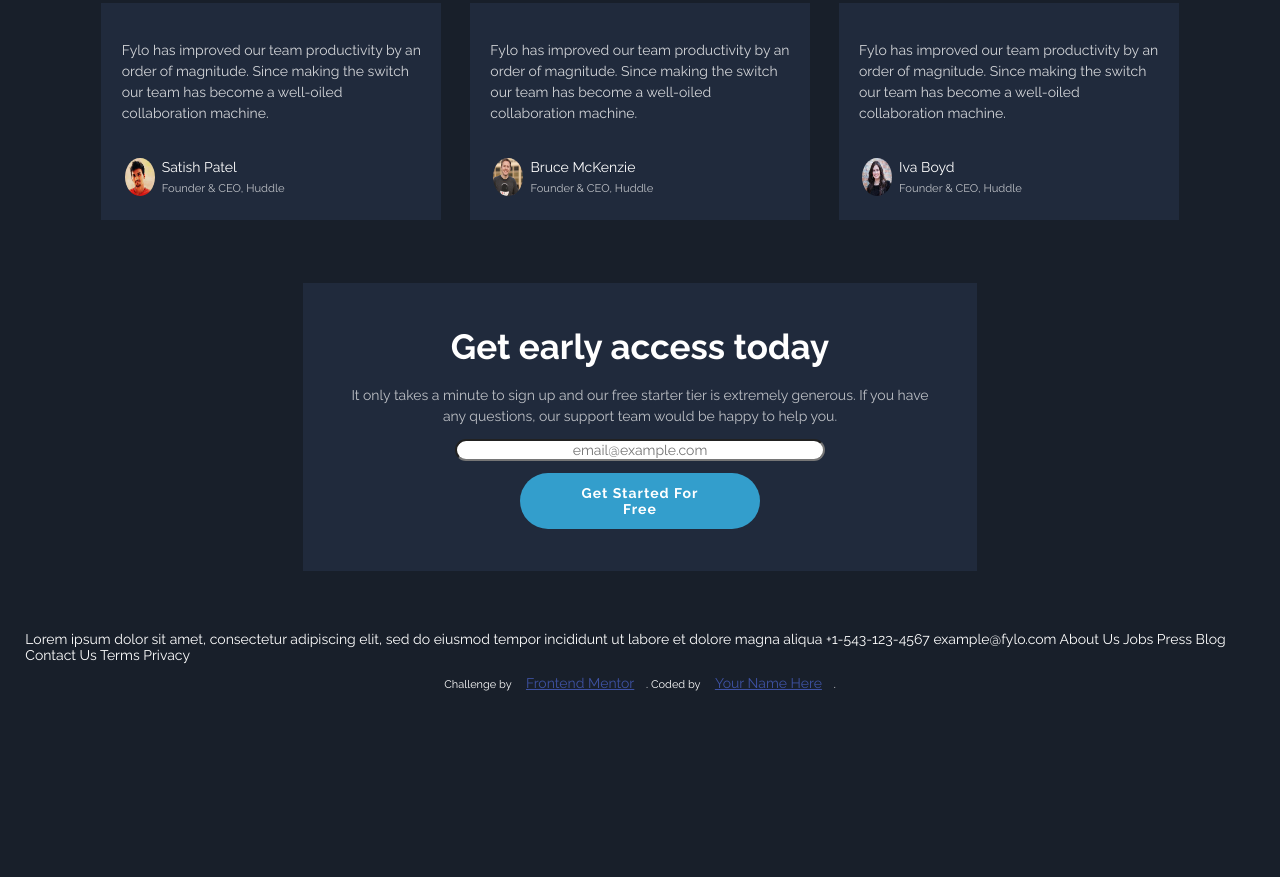
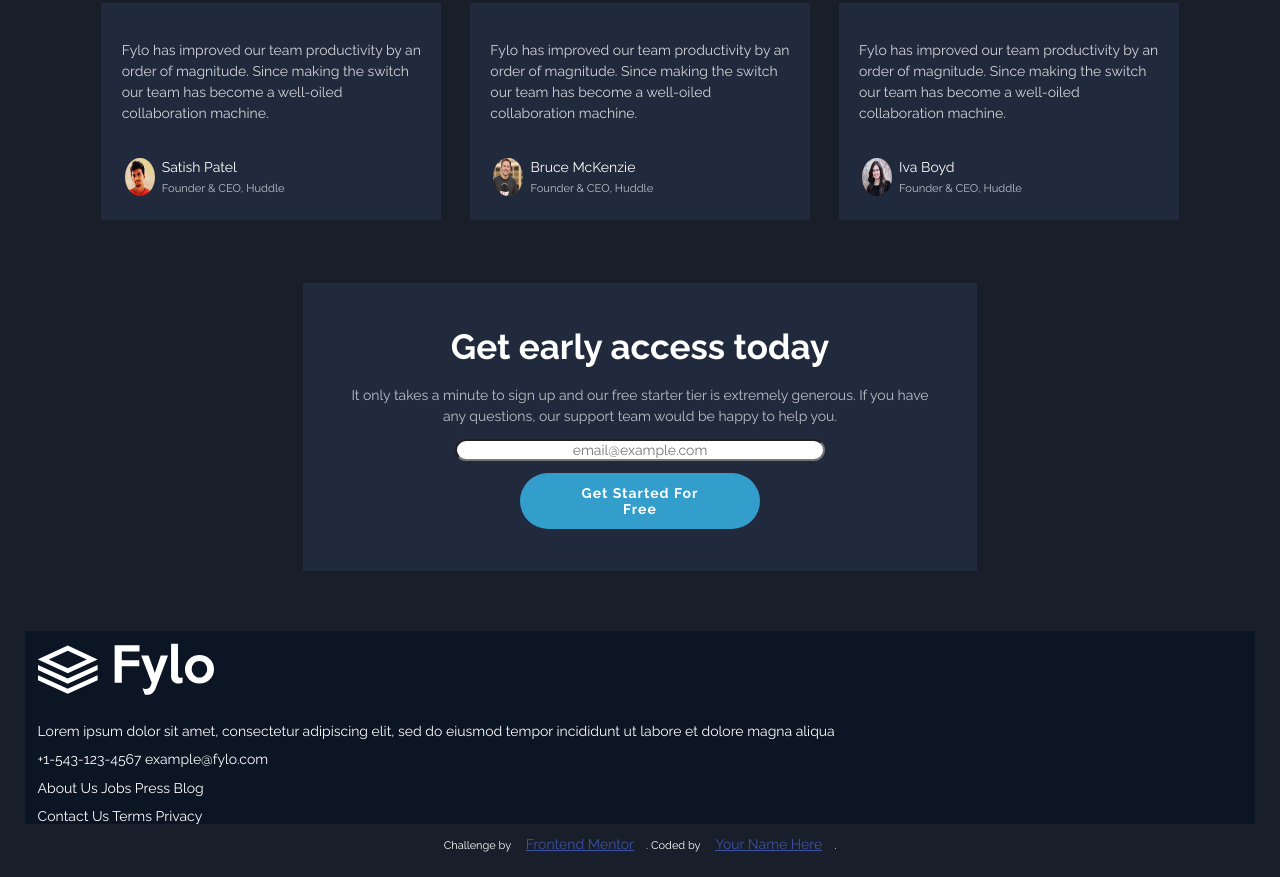
Before and after one commit to Skyz03/Fylo-dark-theme, a plain HTML site: page index.html in a window 1280 px wide. Shown: the part 2010-2887 px from the top of the page. Before the commit the page ends 2727 px from the top, so only its background shows below. Drawn offline with Linux system fonts and the light colour scheme.

Commit message:
Updates in the footer section

```diff
--- a/index.html
+++ b/index.html
@@ -174,27 +174,35 @@
     </section>
 
   </main>
+
+  <footer>
+    <img src="images/logo.svg" alt="">
+    <div class="logo-part">
       Lorem ipsum dolor sit amet, consectetur adipiscing elit, sed do eiusmod tempor incididunt ut labore et
       dolore magna aliqua
-
+    </div>
+    <div class="contact-section">
       +1-543-123-4567
       example@fylo.com
-
+    </div>
+    <div class="navigation-section">
       About Us
       Jobs
       Press
       Blog
-
+    </div>
+    <div class="terms">
       Contact Us
       Terms
       Privacy
+    </div>
+  </footer>
 
-  <footer>
   <p class="attribution">
     Challenge by <a href="https://www.frontendmentor.io?ref=challenge" target="_blank">Frontend Mentor</a>.
     Coded by <a href="#">Your Name Here</a>.
   </p>
-  </footer>
+
 </body>
 
 </html>
--- a/styles.css
+++ b/styles.css
@@ -202,6 +202,12 @@ nav {
   border-radius: 50px;
 }
 
+/* Footer Section */
+footer {
+  background-color: var(--color-dark-Blue3);
+  margin: 0;
+}
+
 /* ATTRIBUTION SECTION  */
 .attribution {
   font-size: 11px;
@@ -210,8 +216,3 @@ nav {
 .attribution a {
   color: hsl(228, 45%, 44%);
 }
-
-* {
-  font-family: "Open Sans", sans-serif;
-  font-family: "Raleway", sans-serif;
-}
```
Lines whose indentation alone changed are shown as unchanged.
